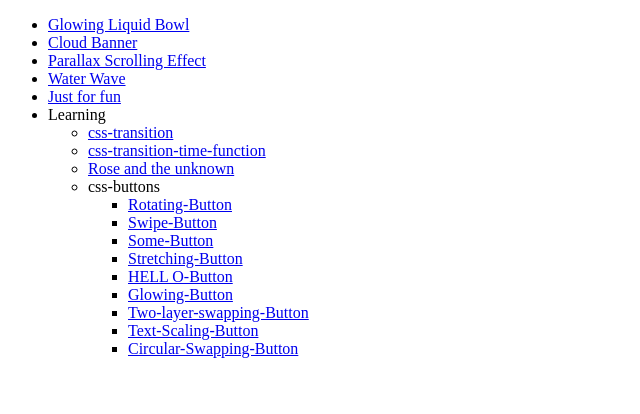
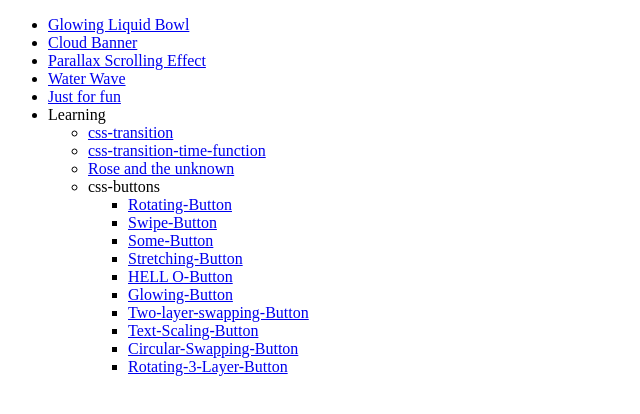
Before and after one commit to yoki1234/CSS-Challenges, a plain HTML site: page index.html in a window 1280 px wide. Shown: the whole page, without its empty margins (0-640 px from the left). Drawn offline with Linux system fonts and the light colour scheme.

Commit message:
feat: rotating 3 layer button

```diff
--- /dev/null
+++ b/css-buttons/rotating-three-layers-button/style.css
@@ -0,0 +1,56 @@
+body{
+    height: 100vh;
+    display: flex;
+    align-items: center;
+    justify-content: center;
+    margin: 0;
+    font-family: sans-serif;
+    background-color: #212121;
+}
+a{
+   padding: 20px 40px;
+   text-decoration: none;
+   text-transform: uppercase;
+   background-color: #f1c40f;
+   color: white;
+   font-size: 20px;
+   letter-spacing: 2px;
+   position: relative;
+}
+a::before{
+    content: 'button';
+    position: absolute;
+    top: 0;
+    left: 0;
+    text-transform: uppercase;
+    width: 100%;
+    height: 100%;
+    background-color: rgb(23, 119, 87);
+    display: flex;
+    align-items: center;
+    justify-content: center;
+    transform: rotateX(270deg);
+    transform-origin: top;
+    transition: all .5s;
+}
+a::after{
+    content: 'button';
+    position: absolute;
+    top: 0;
+    left: 0;
+    text-transform: uppercase;
+    width: 100%;
+    height: 100%;
+    background-color: rgb(255, 0, 0);
+    display: flex;
+    align-items: center;
+    justify-content: center;
+    transform: rotateX(270deg);
+    transform-origin: bottom;
+    transition: all 0.5s;
+    transition-delay: .25s;
+}
+
+a:hover::before, a:hover::after{
+    transform: rotateX(0deg);
+}
--- a/index.html
+++ b/index.html
@@ -63,6 +63,9 @@
                 <li>
                     <a href="./css-buttons/circular-swapping-button/index.html">Circular-Swapping-Button</a>
                 </li>
+                <li>
+                    <a href="./css-buttons/rotating-three-layers-button/index.html">Rotating-3-Layer-Button</a>
+                </li>
             </ul>
         </ul>
     </ul>
```
Also changed, not shown: css-buttons/rotating-three-layers-button/index.html (added, +13 -0 lines).
